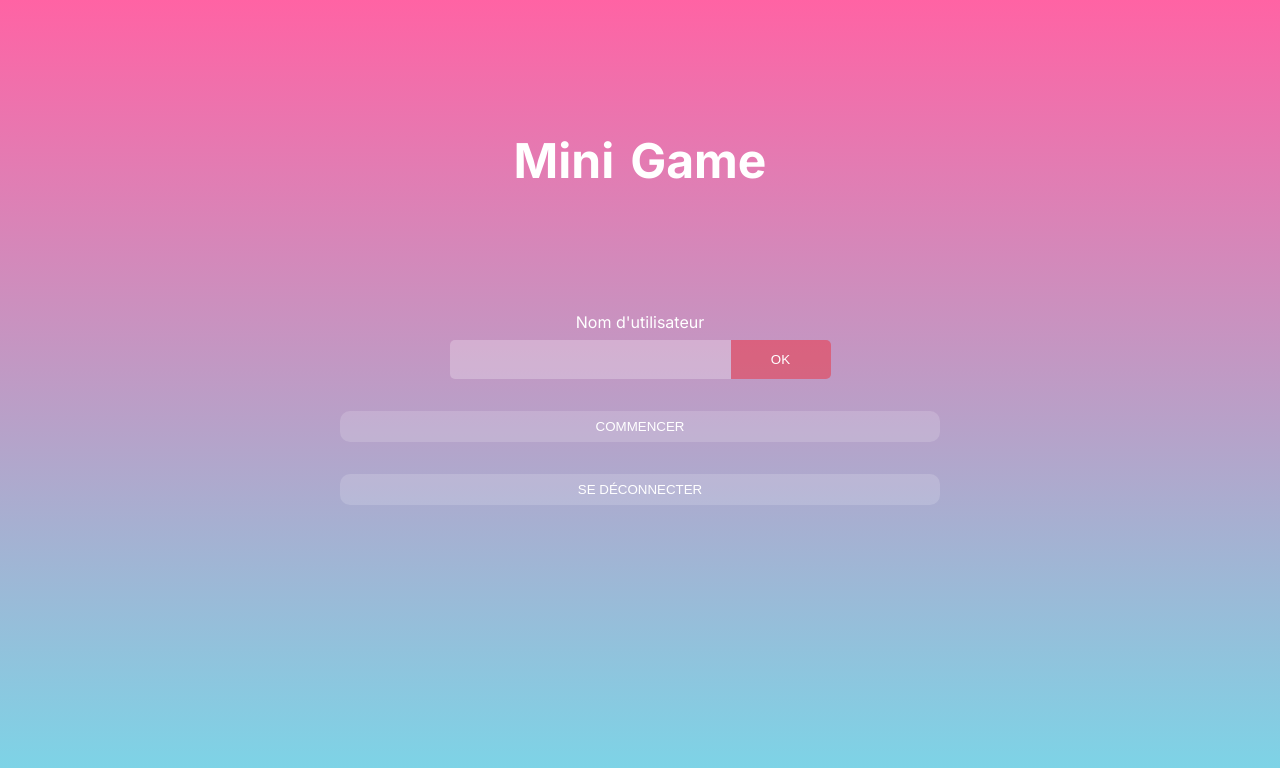
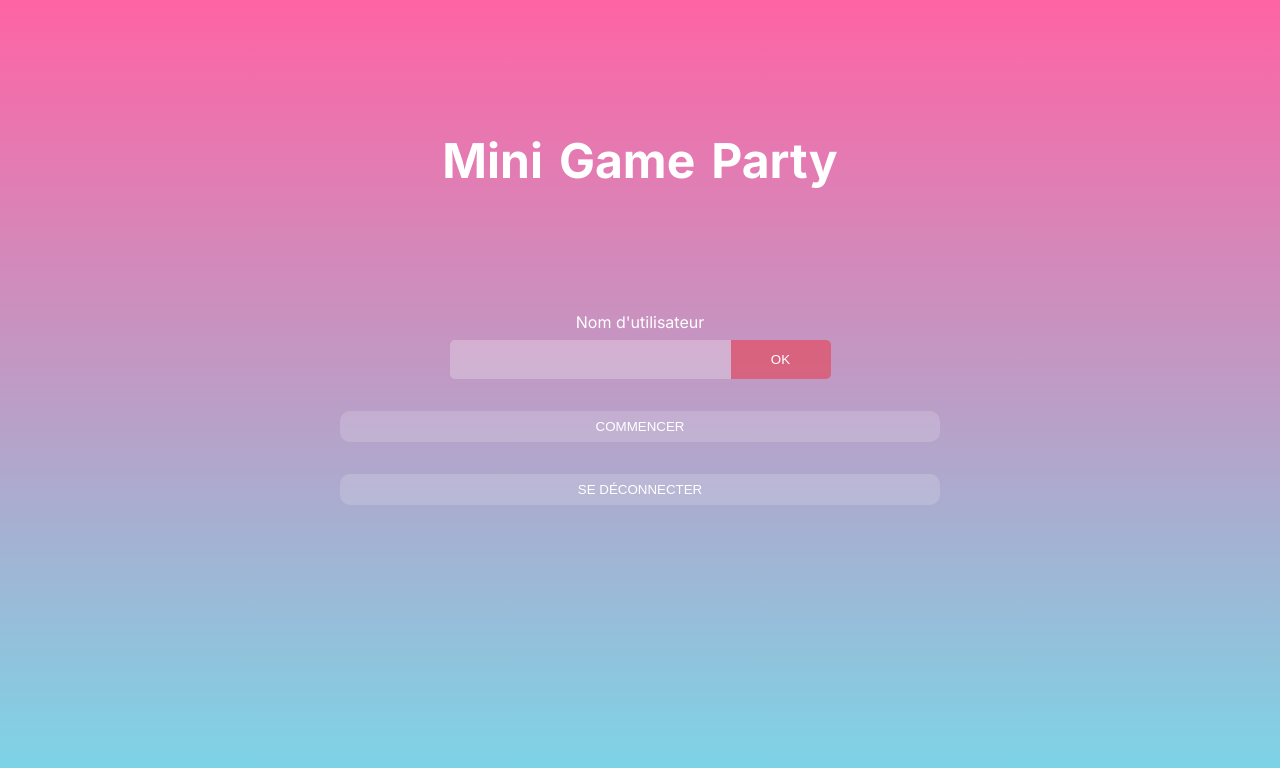
Before and after one commit to PierreGAMEN/TicTacToe_PWA, a Next.js app: page / in a window 1280 px wide. Shown: the top 768 px of the page. Built offline with nearby package versions, Linux system fonts and the light colour scheme.

Commit message:
style : add animation to title

```diff
--- a/src/component/AnimateTitle/AnimateTitle.jsx
+++ b/src/component/AnimateTitle/AnimateTitle.jsx
@@ -3,8 +3,9 @@ import "./animateTitle.scss";
 const AnimateTitle = () => {
   return (
     <div className="title">
-      <div className="Tic">Mini</div>
-      <div className="Tac">Game</div>
+      <div className="mini">Mini</div>
+      <div className="game">Game</div>
+      <div className="party">Party</div>
 
     </div>
   );
--- a/src/component/AnimateTitle/animateTitle.scss
+++ b/src/component/AnimateTitle/animateTitle.scss
@@ -1,5 +1,5 @@
 .title {
-  color: rgba(255, 255, 255, 0);
+  color: rgb(255, 255, 255);
   font-size: 3rem;
   font-weight: bold;
   display: flex;
@@ -14,36 +14,41 @@
   padding-right:5vw;
 
 
-  .Tic {
+
+  .mini {
     animation-name: AnimationTic;
-    animation-duration: 1s;
     animation-delay: 1s;
+    animation-duration: 0.8s;
     animation-fill-mode: forwards;
+    opacity: 0;
   }
 
-  .Tac {
+  .game {
     animation-name: AnimationTic;
-    animation-duration: 1s;
-    animation-delay: 2s;
+    animation-duration: 0.8s;
+    animation-delay: 1.8s;
     animation-fill-mode: forwards;
+    opacity: 0;
 
   }
 
-  .Toe {
+  .party {
     animation-name: AnimationTic;
-    animation-duration: 1s;
-    animation-delay: 3s;
+    animation-duration: 0.8s;
+    animation-delay: 2.6s;
     animation-fill-mode: forwards;
+    opacity: 0;
+
 
   }
 }
 
 @keyframes AnimationTic{
     0% {
-        color: rgba(255, 255, 255, 0);
+        opacity: 0;
     }
     100% {
-        color: white;
+        opacity: 1;
     }
 
 }
```
